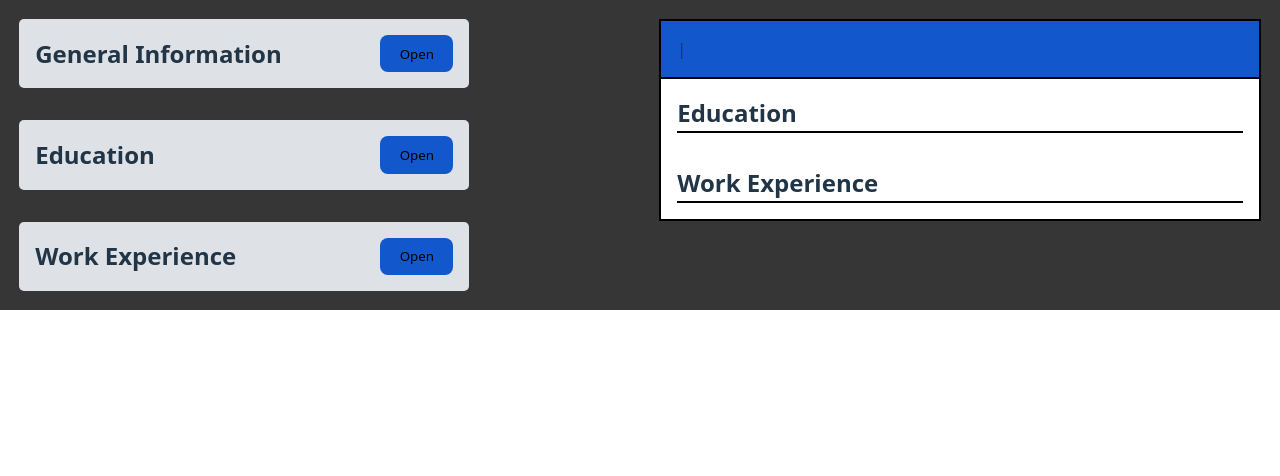
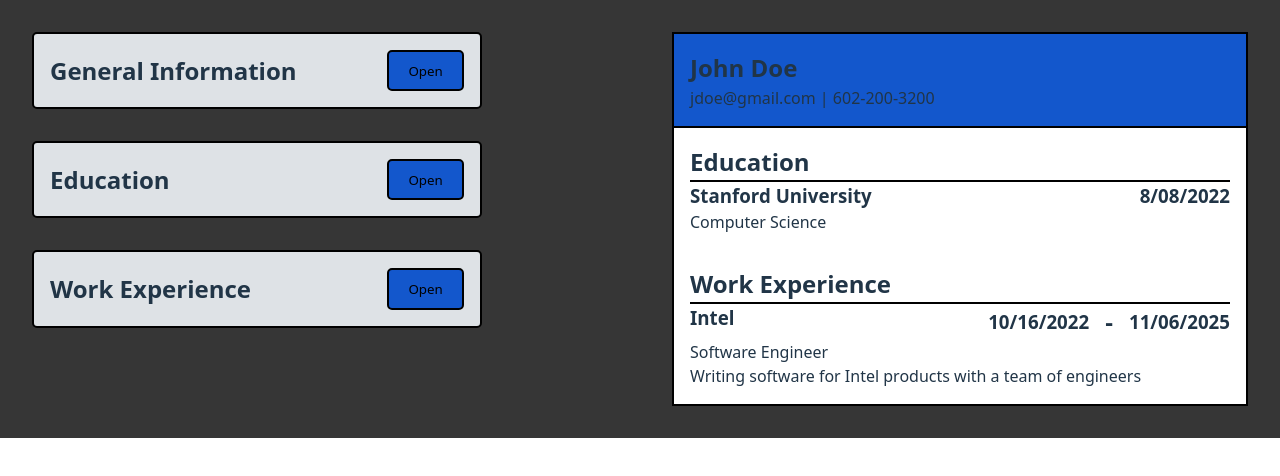
Before and after one commit to keyfeula/cv-app, a React (Vite) app: page / in a window 1280 px wide. Shown: the top 476 px of the page. Built offline with nearby package versions, Linux system fonts and the light colour scheme.

Commit message:
Change form input style and default values of resume

```diff
--- a/src/App.css
+++ b/src/App.css
@@ -5,23 +5,27 @@
 }
 
 .controls {
-  padding: min(3%, 4rem);
+  padding: min(5%, 4rem);
   display: flex;
   flex-direction: column;
   gap: 2rem;
 }
 
 .display {
-  padding: min(3%, 4rem);
+  padding: min(5%, 4rem);
 }
 
 button {
-  border-radius: 8px;
+  border-radius: 5px;
   padding: 0.6rem 1.2rem;
   font-weight: 500;
   font-family: inherit;
   color: black;
   background-color: var(--btn-color);
   cursor: pointer;
-  border: none;
+  border: 2px solid black;
 }
+
+button:hover {
+  background-color: var(--btn-color-hover);
+}
--- a/src/components/Form.jsx
+++ b/src/components/Form.jsx
@@ -152,8 +152,8 @@ export function Form({type, isOpen, sendData}) {
                 </div>
                 <div className="form-field">
                     <label htmlFor="responsibilities">Responsibilities</label>
-                    <input
-                        type="text"
+                    <textarea
+                        rows="5"
                         id="responsibilities"
                         value={workData.responsibilities}
                         onChange={inputOnChange}
--- a/src/components/Resume.jsx
+++ b/src/components/Resume.jsx
@@ -5,25 +5,31 @@ export function Resume({generalData, educationData, workData}) {
     return (
         <div className="resume">
             <section className="general">
-                <h2>{generalData.userName}</h2>
-                <span>{generalData.email} | </span>
-                <span>{generalData.phone}</span>
+                <h2>{generalData.userName ?? "John Doe"}</h2>
+                <span>{generalData.email ?? "jdoe@gmail.com"} | </span>
+                <span>{generalData.phone ?? "602-200-3200"}</span>
             </section>
             <section className="education">
                 <h2 className="educationHeading">Education</h2>
                 <div className="schoolHeading">
-                    <h3>{educationData.schoolName}</h3>
-                    <h3>{educationData.graduationDate}</h3>
+                    <h3>{educationData.schoolName ?? "Stanford University"}</h3>
+                    <h3>{educationData.graduationDate ?? "8/08/2022"}</h3>
                 </div>
-                <div>{educationData.fieldOfStudy}</div>
+                <div>{educationData.fieldOfStudy ?? "Computer Science"}</div>
             </section>
             <section className="experience">
                 <h2 className="experienceHeading">Work Experience</h2>
-                <div>{workData.companyName}</div>
-                <div>{workData.title}</div>
-                <div>{workData.responsibilities}</div>
-                <div>{workData.startDate}</div>
-                <div>{workData.endDate}</div>
+                <div className="firstRow">
+                    <h3>{workData.companyName ?? "Intel"}</h3>
+                    <div className="dateInfo">
+                        <h3>{workData.startDate ?? "10/16/2022"}</h3>
+                        <h2>-</h2>
+                        <h3>{workData.endDate ?? "11/06/2025"}</h3>
+                    </div>
+                </div>
+                <div>{workData.title ?? "Software Engineer"}</div>
+                <div>{workData.responsibilities ?? `Writing software for Intel products
+                with a team of engineers`}</div>
             </section>
         </div>
     );
--- a/src/index.css
+++ b/src/index.css
@@ -14,7 +14,7 @@
   --bg-color: #363636;
   --bg-color-2: #dee2e6;
   --btn-color: #1357cc;
-  --btn-color-hover: #aaaaaa;
+  --btn-color-hover: #0b47b0;
   --font-color: black;
 }
 
--- a/src/styles/Form.css
+++ b/src/styles/Form.css
@@ -18,10 +18,23 @@ form {
 input {
     background-color: var(--bg-color-2);
     color: black;
-    color-scheme: dark;
     border: 2px solid black;
+    font-family: inherit;
+    border-radius: 5px;
 }
 
 input:focus {
     outline: none;
 }
+
+textarea {
+    background: var(--bg-color-2);
+    border: 2px solid black;
+    color: black;
+    font-family: inherit;
+    border-radius: 5px;
+}
+
+textarea:focus {
+    outline: none;
+}
--- a/src/styles/FormControl.css
+++ b/src/styles/FormControl.css
@@ -2,6 +2,7 @@
     background-color: var(--bg-color-2);
     max-width: 450px;
     border-radius: 5px;
+    border: 2px solid black;
 }
 
 header {
--- a/src/styles/Resume.css
+++ b/src/styles/Resume.css
@@ -29,3 +29,14 @@
 .experienceHeading {
     border-bottom: 2px solid black;
 }
+
+.experience .firstRow {
+    display: flex;
+    justify-content: space-between;
+}
+
+.dateInfo {
+    display: flex;
+    gap: 1rem;
+    align-items: center;
+}
```
